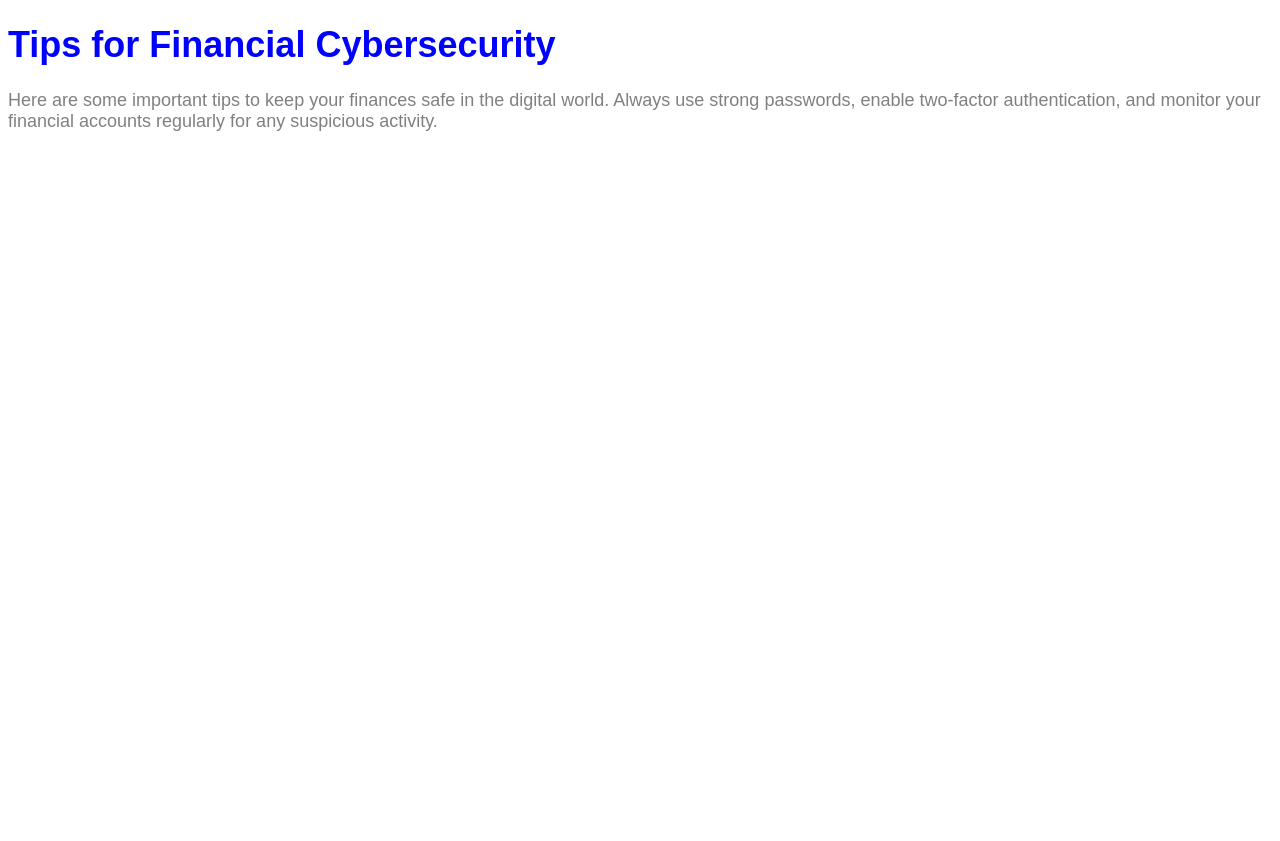
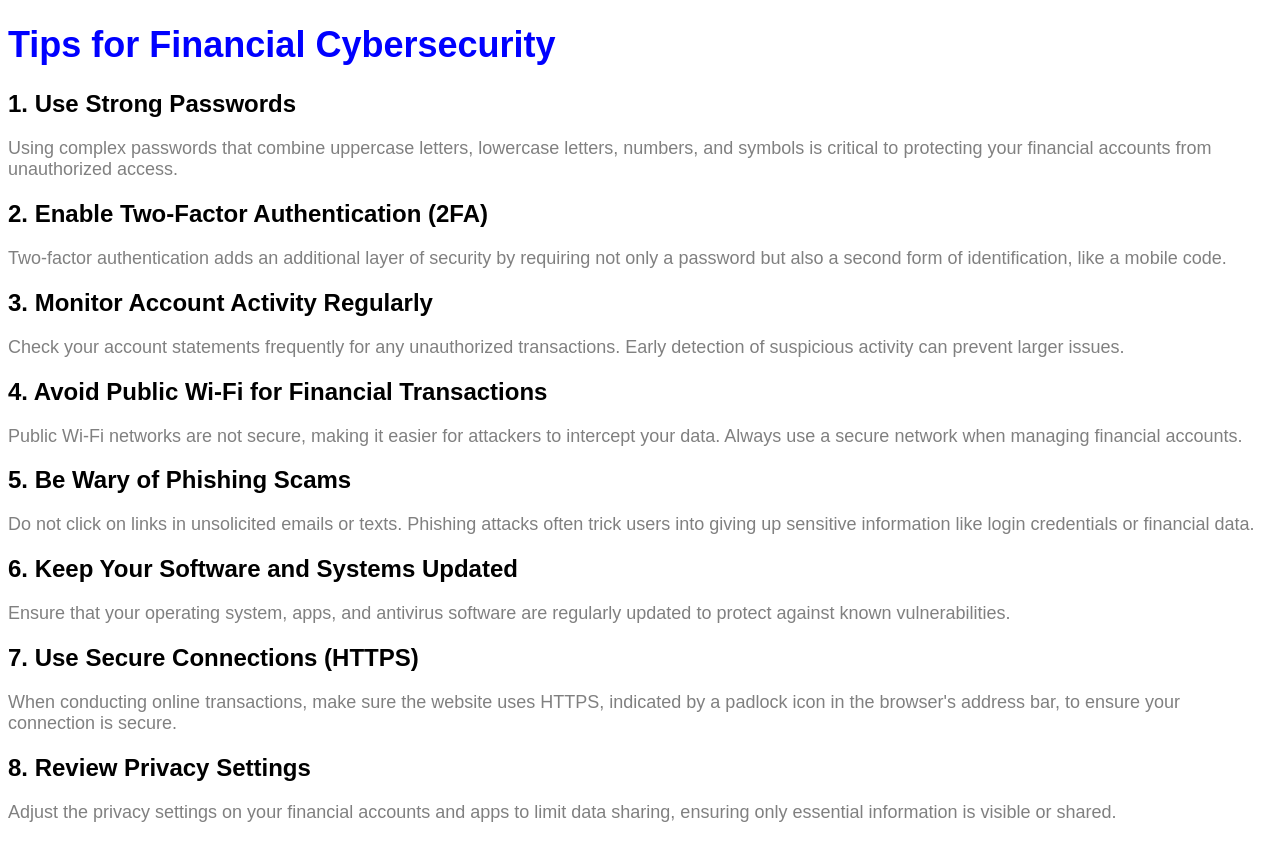
Before and after one commit to YSayaovong/Tips-for-Financial-Cybersecurity, a plain HTML site: page index.html in a window 1280 px wide. Before the commit the page ends 800 px from the top, so only its background shows below. Drawn offline with Linux system fonts and the light colour scheme.

Commit message:
Add files via upload

```diff
--- a/index.html
+++ b/index.html
@@ -7,6 +7,30 @@
 </head>
 <body>
     <h1>Tips for Financial Cybersecurity</h1>
-    <p>Here are some important tips to keep your finances safe in the digital world. Always use strong passwords, enable two-factor authentication, and monitor your financial accounts regularly for any suspicious activity.</p>
+
+    <h2>1. Use Strong Passwords</h2>
+    <p>Using complex passwords that combine uppercase letters, lowercase letters, numbers, and symbols is critical to protecting your financial accounts from unauthorized access.</p>
+
+    <h2>2. Enable Two-Factor Authentication (2FA)</h2>
+    <p>Two-factor authentication adds an additional layer of security by requiring not only a password but also a second form of identification, like a mobile code.</p>
+
+    <h2>3. Monitor Account Activity Regularly</h2>
+    <p>Check your account statements frequently for any unauthorized transactions. Early detection of suspicious activity can prevent larger issues.</p>
+
+    <h2>4. Avoid Public Wi-Fi for Financial Transactions</h2>
+    <p>Public Wi-Fi networks are not secure, making it easier for attackers to intercept your data. Always use a secure network when managing financial accounts.</p>
+
+    <h2>5. Be Wary of Phishing Scams</h2>
+    <p>Do not click on links in unsolicited emails or texts. Phishing attacks often trick users into giving up sensitive information like login credentials or financial data.</p>
+
+    <h2>6. Keep Your Software and Systems Updated</h2>
+    <p>Ensure that your operating system, apps, and antivirus software are regularly updated to protect against known vulnerabilities.</p>
+
+    <h2>7. Use Secure Connections (HTTPS)</h2>
+    <p>When conducting online transactions, make sure the website uses HTTPS, indicated by a padlock icon in the browser's address bar, to ensure your connection is secure.</p>
+
+    <h2>8. Review Privacy Settings</h2>
+    <p>Adjust the privacy settings on your financial accounts and apps to limit data sharing, ensuring only essential information is visible or shared.</p>
+
 </body>
 </html>
```
